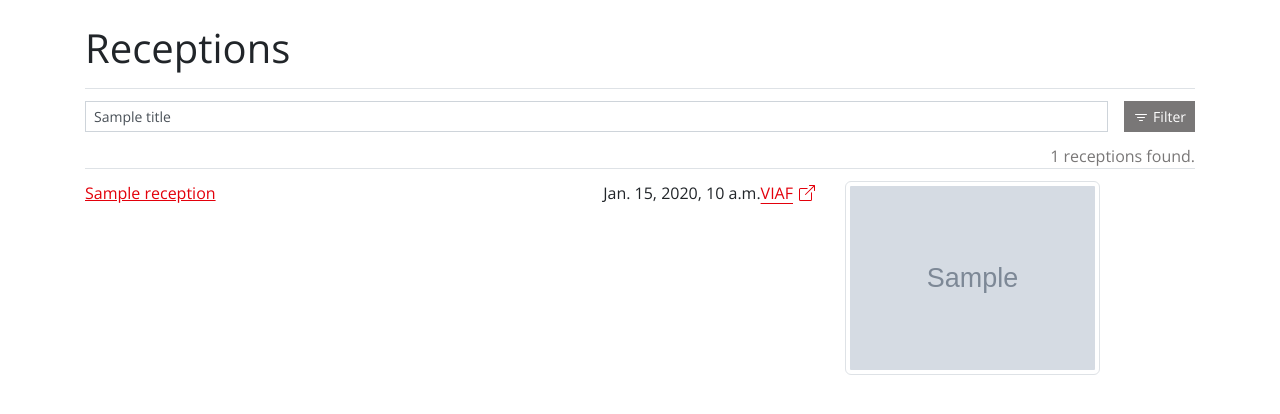
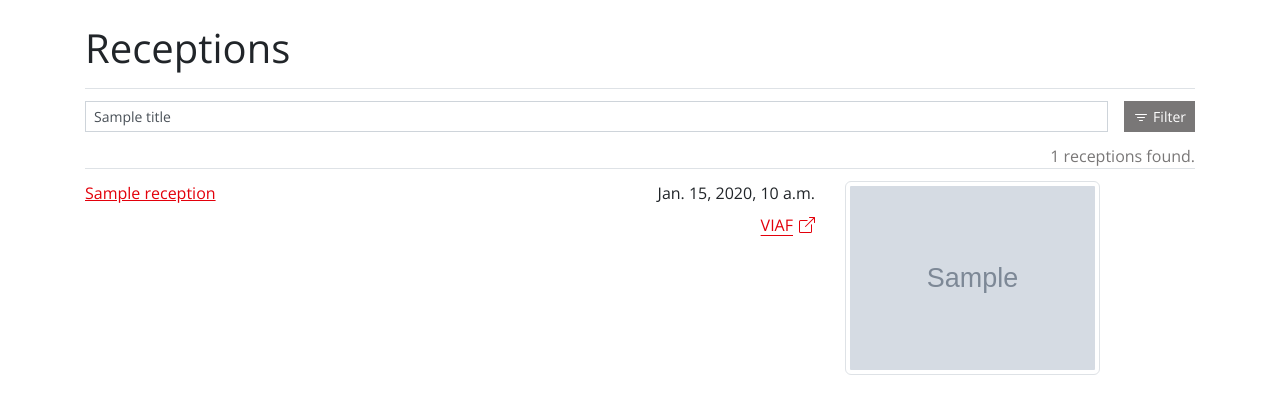
Before and after one commit to tsg-humlab/shewrote, a Django app: template shewrote/templates/shewrote/receptions.html in a window 1280 px wide. Shown: the part 66-480 px from the top of the page. Run offline with Django 4.2, Linux system fonts and the light colour scheme; the template is opened without the code that fills it: most values are stand-ins (such as "Sample title", 1, 10 or a date in 2020); grey boxes marked "Sample" are stand-in pictures; some libraries are stand-ins or nearby versions.

Commit message:
fix: Move VIAF link to line below

```diff
--- a/shewrote/templates/shewrote/receptions.html
+++ b/shewrote/templates/shewrote/receptions.html
@@ -44,6 +44,13 @@
                         <div class="float-end">
                             {{ reception.place_of_reception|default:"" }}
                             {{ reception.date_of_reception|default:"" }}
+                        </div>
+                        <div class="mb-2">
+                            <a href="{% url 'shewrote:reception' reception.id %}" title="Person details">
+                            {{ reception.title }}
+                            </a>
+                        </div>
+                        <div class="float-end">
                             {% if reception.viaf_work %}
                                 <a href="{{ reception.viaf_work }}" title="VIAF" class="float-end icon-link icon-link-hover">
                                     VIAF
@@ -53,11 +60,6 @@
                                     </svg>
                                 </a>
                             {% endif %}
-                        </div>
-                        <div class="mb-2">
-                            <a href="{% url 'shewrote:reception' reception.id %}" title="Person details">
-                            {{ reception.title }}
-                            </a>
                         </div>
                         <table>
                             <tbody>
```
